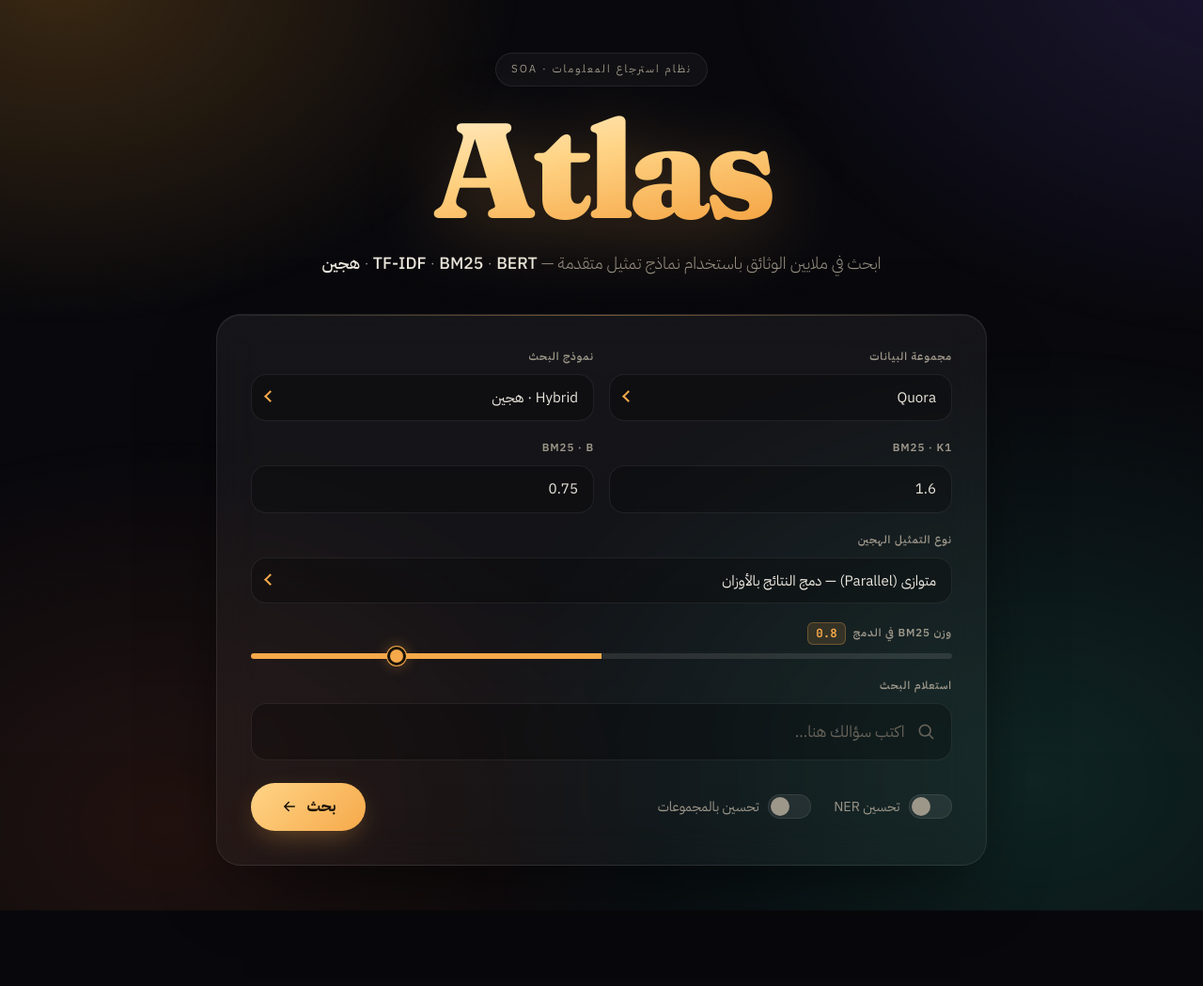
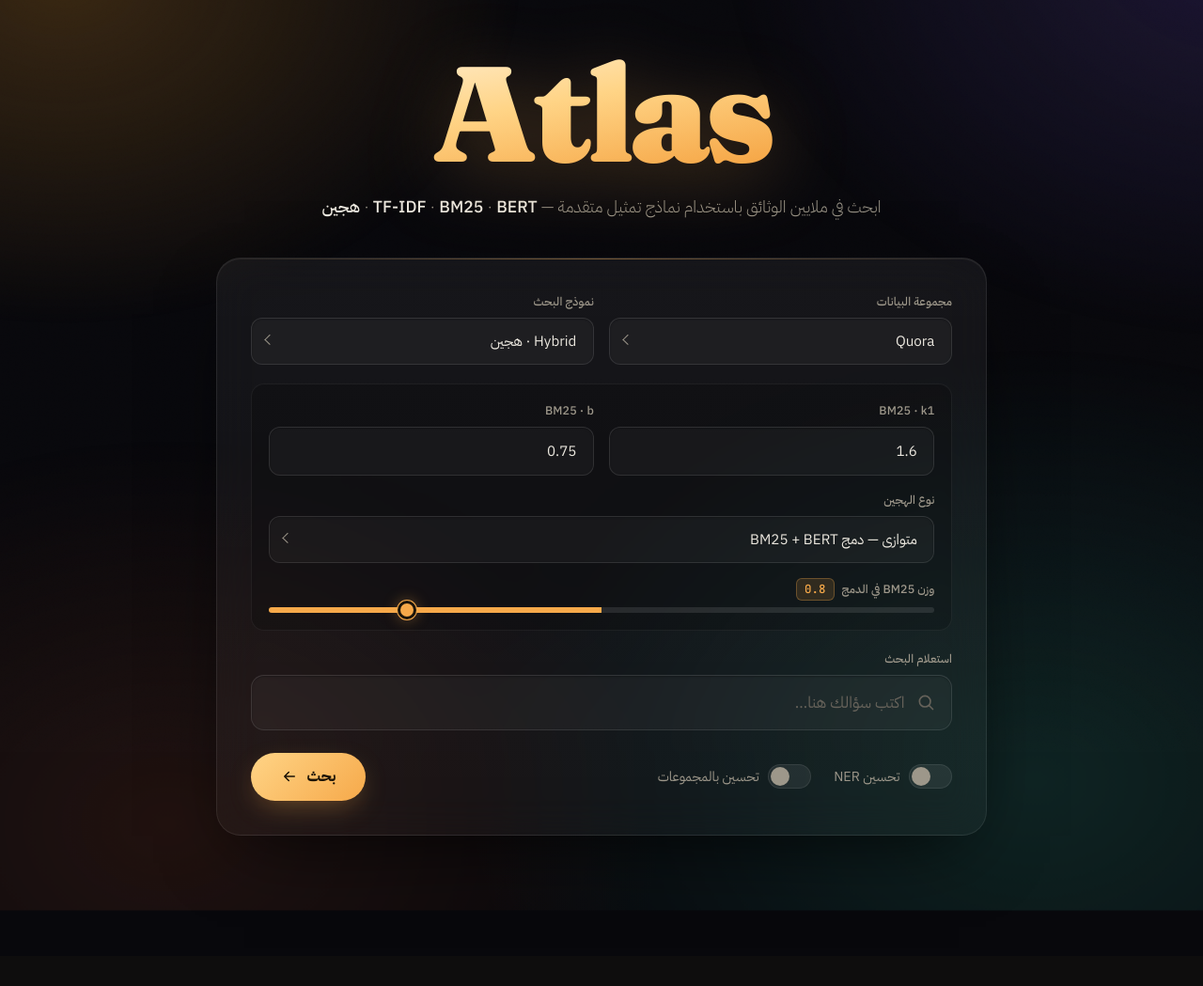
Before and after one commit to LoRdexi/infromation_retrival_project, a Flask app: page / in a window 1280 px wide. Shown: the whole page at 94% size. After the commit the page ends 968 px from the top, so only its background shows below. Run offline with Flask 3, Linux system fonts and the light colour scheme; parts of the project's set-up code (start-up, migrations or seed data) failed here and were passed over.

Commit message:
UI: modern field styles, fix hybrid params flash, remove SOA badge
- Remove hero badge (SOA banner)
- Fix hybrid param sections hidden on page load (hybrid is default)
- Shorten hybrid type option labels to prevent overflow
- Modern field labels: remove uppercase, softer weight
- Modern inputs: subtle glass bg, inset shadow, cleaner hover/focus ring
- Params card: subtle dark wrapper when config sections are visible
- Refine select caret: thinner, transitions on focus

```diff
--- a/ui/static/styles.css
+++ b/ui/static/styles.css
@@ -110,18 +110,6 @@ body {
     animation: rise 0.9s cubic-bezier(0.16, 1, 0.3, 1) both;
 }
 
-.hero-badge {
-    display: inline-block;
-    font-size: 0.72rem;
-    letter-spacing: 0.18em;
-    color: var(--text-dim);
-    padding: 0.5rem 1rem;
-    border: 1px solid var(--border);
-    border-radius: 999px;
-    background: var(--surface);
-    backdrop-filter: blur(8px);
-    margin-bottom: 1.5rem;
-}
 
 .brand {
     font-family: var(--font-display);
@@ -182,20 +170,31 @@ body {
     gap: 1rem;
 }
 
-.params { display: flex; flex-direction: column; gap: 1.25rem; }
-.stack  { display: flex; flex-direction: column; gap: 1.25rem; }
+.params {
+    display: flex;
+    flex-direction: column;
+    gap: 1rem;
+}
+/* Subtle card wrap when params are visible */
+.params:has(> :not(.hidden)) {
+    background: rgba(0, 0, 0, 0.18);
+    border: 1px solid rgba(255, 255, 255, 0.06);
+    border-radius: 14px;
+    padding: 1.1rem;
+}
+
+.stack  { display: flex; flex-direction: column; gap: 1rem; }
 
 /* ---------------------------------------------------------------------
    Fields, labels
    --------------------------------------------------------------------- */
-.field { display: flex; flex-direction: column; gap: 0.55rem; }
+.field { display: flex; flex-direction: column; gap: 0.45rem; }
 
 .field-label {
-    font-size: 0.72rem;
-    font-weight: 600;
-    letter-spacing: 0.08em;
+    font-size: 0.78rem;
+    font-weight: 500;
+    letter-spacing: 0.01em;
     color: var(--text-dim);
-    text-transform: uppercase;
     display: flex;
     align-items: center;
     gap: 0.5rem;
@@ -220,19 +219,26 @@ body {
     font-family: var(--font-ar);
     font-size: 0.95rem;
     color: var(--text);
-    background: rgba(0, 0, 0, 0.25);
-    border: 1px solid var(--border);
-    border-radius: var(--radius);
-    padding: 0.85rem 1rem;
+    background: rgba(255, 255, 255, 0.04);
+    border: 1px solid rgba(255, 255, 255, 0.1);
+    border-radius: 12px;
+    padding: 0.88rem 1.1rem;
     transition: border-color 0.2s, box-shadow 0.2s, background 0.2s;
+    box-shadow: inset 0 1px 2px rgba(0, 0, 0, 0.25);
+}
+.input:hover,
+.select select:hover,
+.search-input:hover {
+    border-color: rgba(255, 255, 255, 0.18);
+    background: rgba(255, 255, 255, 0.06);
 }
 .input:focus,
 .select select:focus,
 .search-input:focus {
     outline: none;
     border-color: var(--accent);
-    box-shadow: var(--ring);
-    background: rgba(0, 0, 0, 0.35);
+    box-shadow: 0 0 0 3px rgba(246, 169, 74, 0.1), inset 0 1px 2px rgba(0, 0, 0, 0.25);
+    background: rgba(255, 255, 255, 0.07);
 }
 .input::placeholder, .search-input::placeholder { color: var(--text-faint); }
 
@@ -244,16 +250,20 @@ body {
     cursor: pointer;
     padding-inline-end: 2.75rem;
 }
-.select select option { background: var(--bg-2); color: var(--text); }
+.select select option { background: #12121a; color: var(--text); }
 .select-caret {
     position: absolute;
     inset-inline-end: 1rem;
     top: 50%;
-    width: 9px; height: 9px;
-    border-inline-end: 2px solid var(--accent);
-    border-bottom: 2px solid var(--accent);
-    transform: translateY(-65%) rotate(45deg);
+    width: 8px; height: 8px;
+    border-inline-end: 1.5px solid var(--text-dim);
+    border-bottom: 1.5px solid var(--text-dim);
+    transform: translateY(-70%) rotate(45deg);
     pointer-events: none;
+    transition: border-color 0.2s;
+}
+.select:focus-within .select-caret {
+    border-color: var(--accent);
 }
 
 /* Range slider */
@@ -301,7 +311,8 @@ body {
 .search-input {
     padding-inline-start: 3.1rem;
     font-size: 1.05rem;
-    padding-block: 1.05rem;
+    padding-block: 1rem;
+    border-radius: 14px;
 }
 .search-wrap:focus-within .search-icon { color: var(--accent); }
 
--- a/ui/templates/index.html
+++ b/ui/templates/index.html
@@ -21,7 +21,6 @@
     <main class="app">
         <!-- Hero -->
         <header class="hero">
-            <span class="hero-badge">نظام استرجاع المعلومات · SOA</span>
             <h1 class="brand">Atlas</h1>
             <p class="tagline">ابحث في ملايين الوثائق باستخدام نماذج تمثيل متقدمة — <em>TF‑IDF</em> · <em>BM25</em> · <em>BERT</em> · <em>هجين</em></p>
         </header>
@@ -58,7 +57,7 @@
             <!-- Model-specific parameters -->
             <div id="params-section" class="params">
                 <!-- BM25 k1 / b -->
-                <div id="bm25-params" class="grid-2 hidden">
+                <div id="bm25-params" class="grid-2">
                     <div class="field">
                         <label class="field-label" for="bm25_k1">BM25 · k1</label>
                         <input type="number" id="bm25_k1" class="input" value="1.6" step="0.1">
@@ -69,13 +68,13 @@
                     </div>
                 </div>
                 <!-- Hybrid type + fusion weight -->
-                <div id="hybrid-params" class="stack hidden">
+                <div id="hybrid-params" class="stack">
                     <div class="field">
-                        <label class="field-label" for="hybrid_type">نوع التمثيل الهجين</label>
+                        <label class="field-label" for="hybrid_type">نوع الهجين</label>
                         <div class="select">
                             <select id="hybrid_type">
-                                <option value="parallel">متوازي (Parallel) — دمج النتائج بالأوزان</option>
-                                <option value="serial">تسلسلي (Serial) — استرجاع BM25 ثم إعادة ترتيب BERT</option>
+                                <option value="parallel">متوازي — دمج BM25 + BERT</option>
+                                <option value="serial">تسلسلي — BM25 ثم BERT</option>
                             </select>
                             <span class="select-caret" aria-hidden="true"></span>
                         </div>
```
